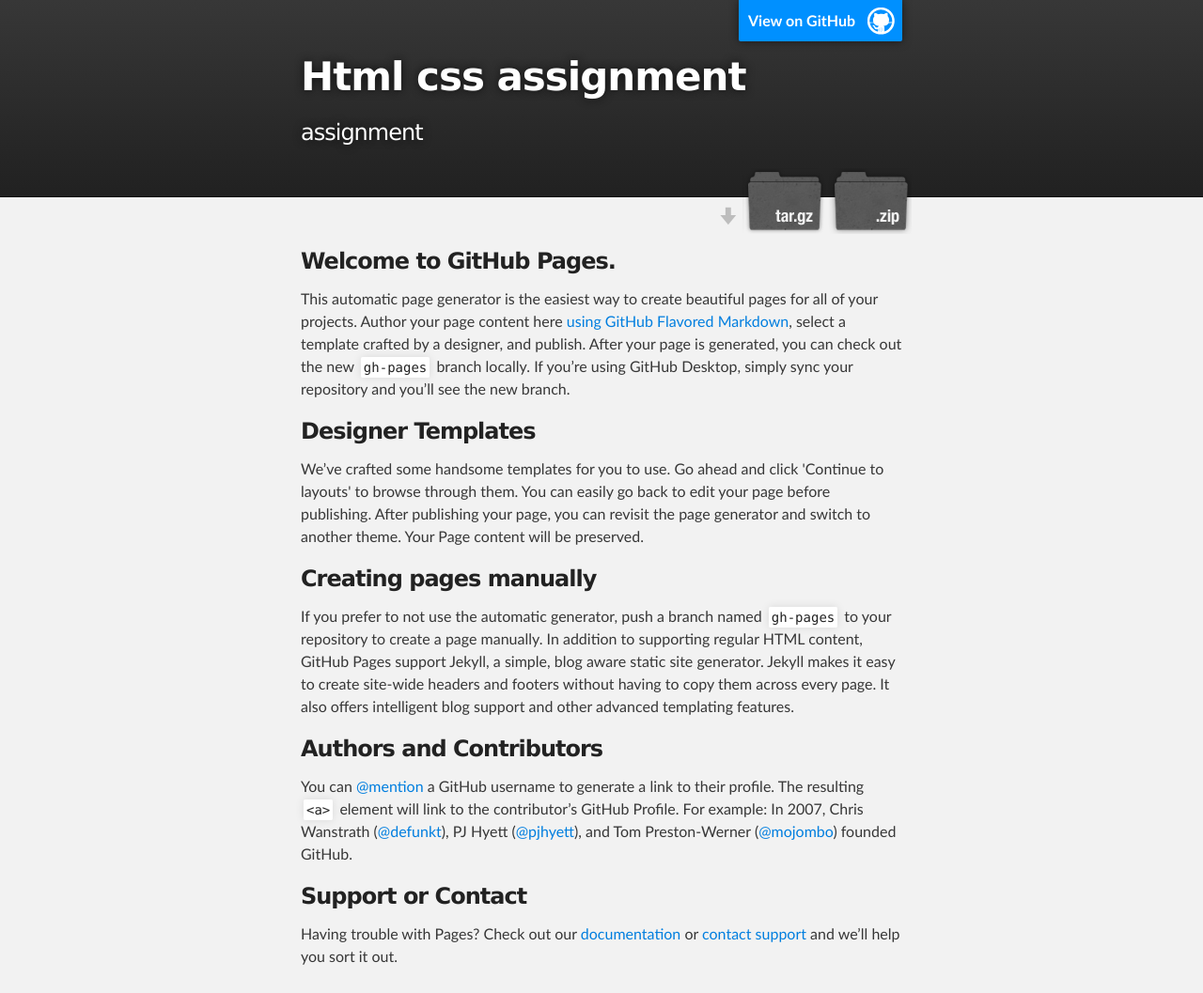
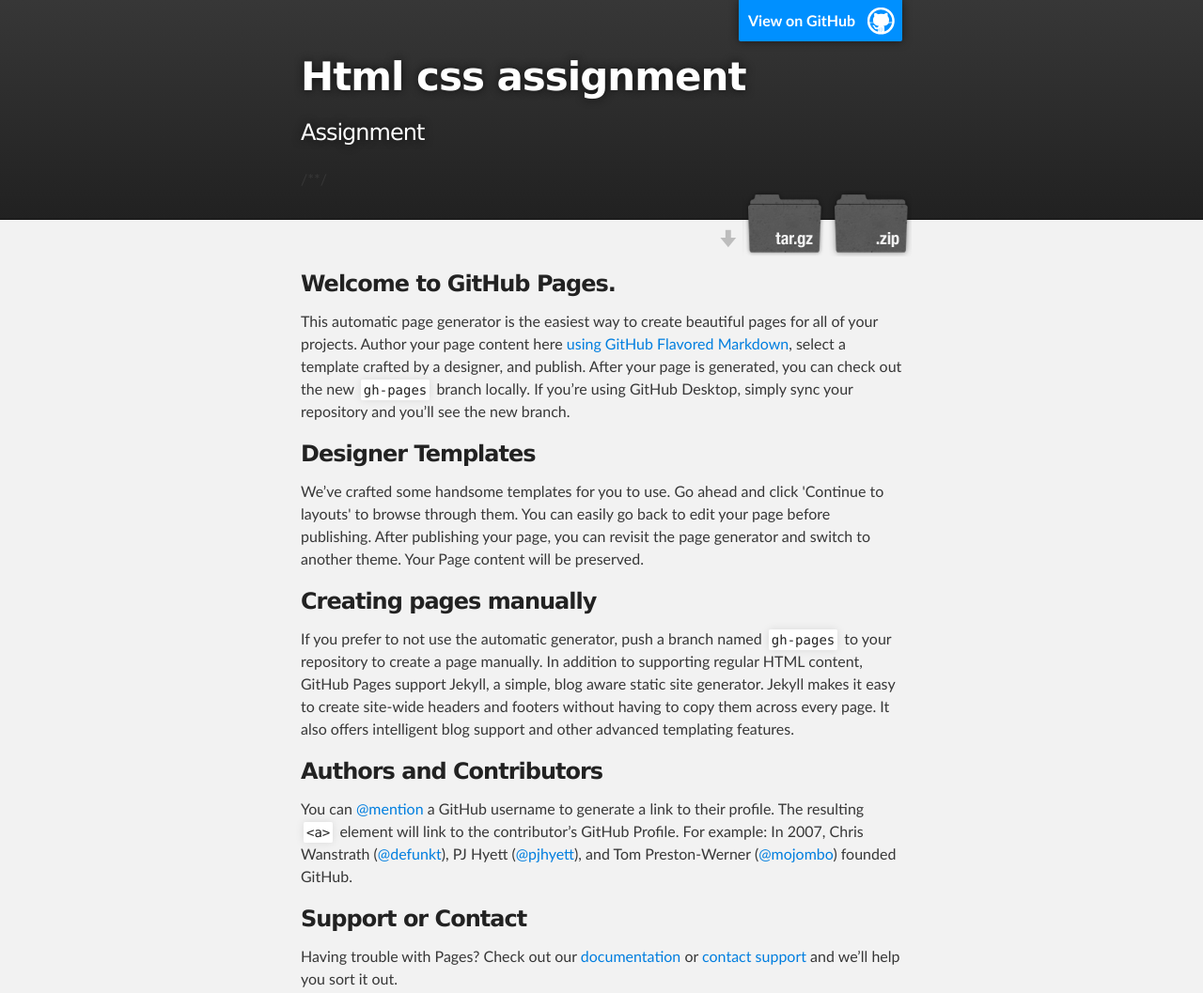
Before and after one commit to aqpl/HTML_CSS_assignment, a plain HTML site: page index.html in a window 1280 px wide. Shown: the top 1057 px of the page at 94% size. Drawn offline with Linux system fonts and the light colour scheme.

Commit message:
Update index.html

```diff
--- a/index.html
+++ b/index.html
@@ -8,7 +8,7 @@
 
     <link rel="stylesheet" type="text/css" media="screen" href="stylesheets/stylesheet.css">
 
-    <title>Html css assignment</title>
+    <title>Html Css Assignment</title>
   </head>
 
   <body>
@@ -19,12 +19,12 @@
           <a id="forkme_banner" href="https://github.com/aqpl/HTML_CSS_assignment">View on GitHub</a>
 
           <h1 id="project_title">Html css assignment</h1>
-          <h2 id="project_tagline">assignment</h2>
+          <h2 id="project_tagline">Assignment</h2>
 
-            <section id="downloads">
+            /*<section id="downloads">
               <a class="zip_download_link" href="https://github.com/aqpl/HTML_CSS_assignment/zipball/master">Download this project as a .zip file</a>
               <a class="tar_download_link" href="https://github.com/aqpl/HTML_CSS_assignment/tarball/master">Download this project as a tar.gz file</a>
-            </section>
+            </section>*/
         </header>
     </div>
 
```
